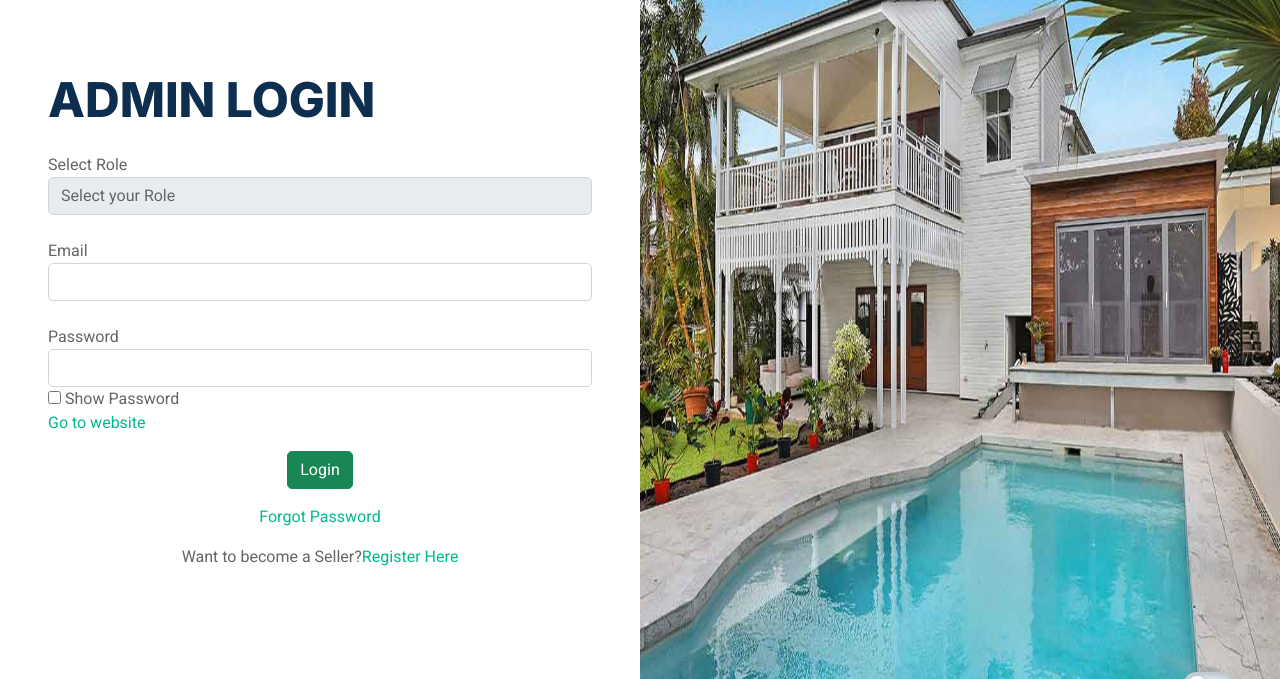
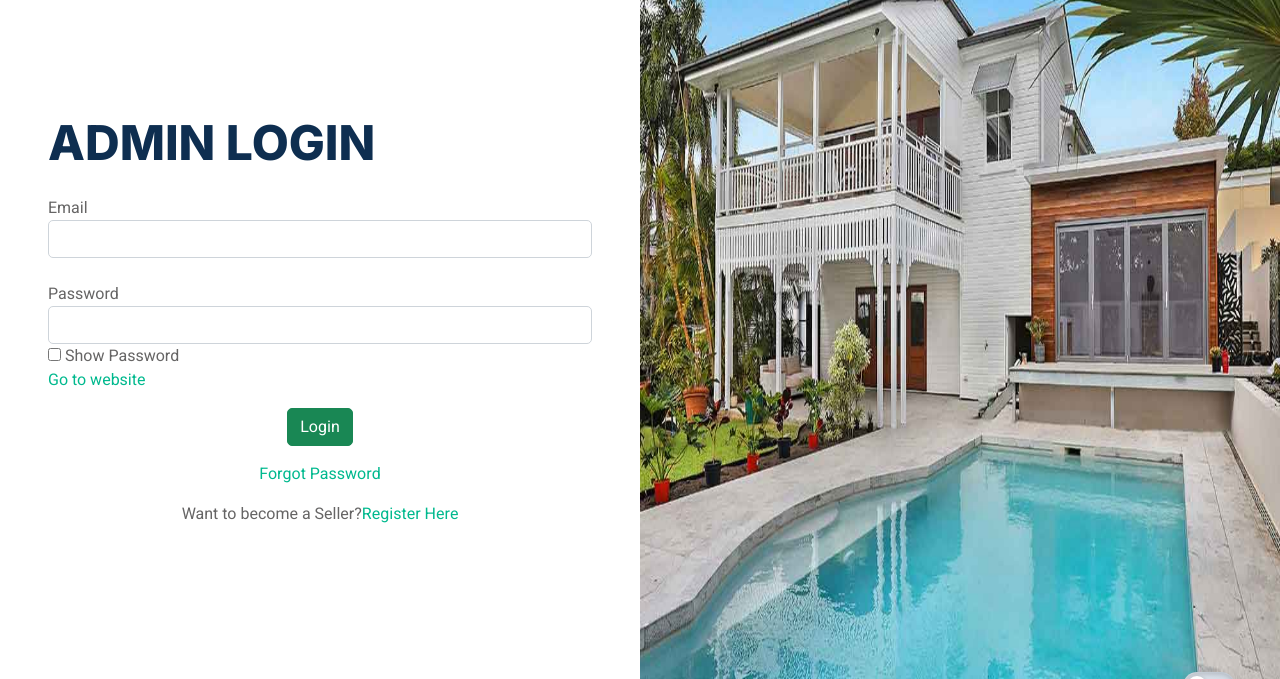
Before and after one commit to rajat799/EstateHub, a Django app: page /logout/ in a window 1280 px wide. Shown: the top 679 px of the page. Run offline with Django 4.2, Linux system fonts and the light colour scheme; some libraries are stand-ins or nearby versions.

Commit message:
Fix admin login visibility and product purchase count logic

```diff
--- a/app/templates/admin_login.html
+++ b/app/templates/admin_login.html
@@ -65,12 +65,11 @@
 
                     <div class="row">
 
-                        <div class="form-group col-12">
+                        <div class="form-group col-12" id="roleSelector" style="display: none;">
                             <label>Select Role</label>
                             <select id="selRole" class="form-control">
-                                <option value="">Select your Role</option>
+                                <option value="Seller" selected>Seller</option>
                                 <option value="Admin">Admin</option>
-                                <option value="Seller">Seller</option>
                             </select><br>
                         </div>
 
@@ -137,6 +136,13 @@
 
 <script type="text/javascript">
        $( document ).ready(function() {
+          const urlParams = new URLSearchParams(window.location.search);
+          if (urlParams.get('admin') === 'true') {
+              $("#roleSelector").show();
+              $("#selRole").val("Admin");
+          } else {
+              $("#selRole").val("Seller");
+          }
 
           $("#btn_submit").click(function() {
 
--- a/app/views.py
+++ b/app/views.py
@@ -623,7 +623,7 @@ def sellerProductsDetails(request):
                 user_count = PurchasedProducts.objects.filter(
                     Q(pp_name=data[i]["pd_name"]),
                     Q(pp_created_by=request.session["email"]) | Q(pp_created_by="") | Q(pp_created_by__isnull=True)
-                ).values("pp_user_email").distinct().count()
+                ).count()
                 data[i]["user_count"] = user_count
             return JsonResponse(data, safe=False)
 
```
